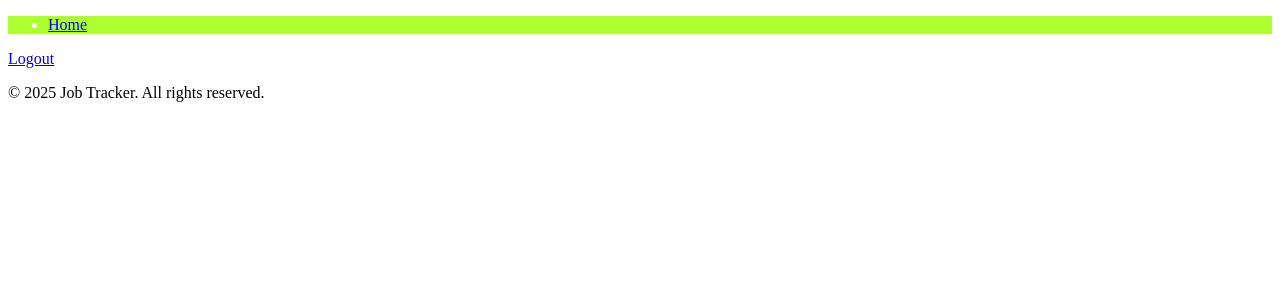
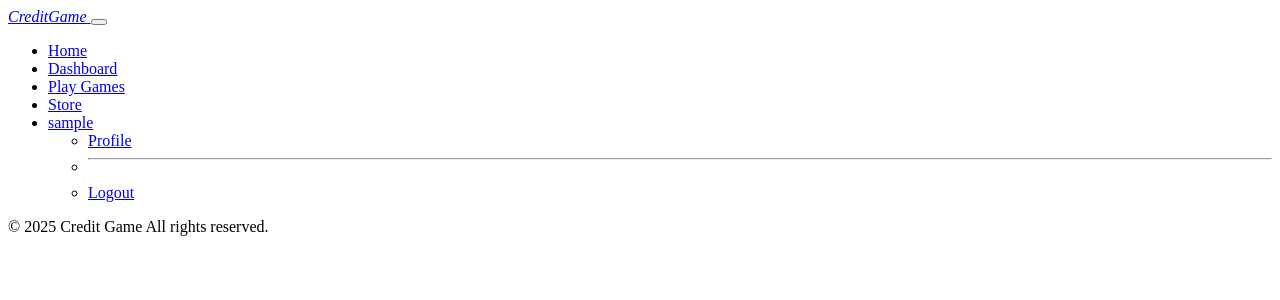
Before and after one commit to jforbes02/Credit, a Flask app: page / in a window 1280 px wide. Shown: the top 300 px of the page. Run offline with Flask 3, Linux system fonts and the light colour scheme; the visitor is signed in with stand-in values (Sample User, id 1).

Commit message:
Used A.I to create a coherant base.html file, will work more on html and css in order to test more

```diff
--- a/app.py
+++ b/app.py
@@ -173,6 +173,10 @@ def make_purchase():
 
     return redirect(url_for('dashboard'))
 
+@app.route("/store")
+@login_required
+def store():
+    return render_template('store.html')
 with app.app_context():
     #db.drop_all()
     db.create_all()
--- a/templates/base.html
+++ b/templates/base.html
@@ -3,35 +3,71 @@
 <head>
     <meta charset="UTF-8">
     <meta name="viewport" content="width=device-width, initial-scale=1.0">
-    <title>Layout</title>
+
+    <title>{% block title %} Credit Management {% endblock %}</title>
     <link rel="stylesheet" href="{{ url_for('static', filename='styles.css') }}">
+
+    {% block extra_css %}{% endblock %}
 </head>
 <body>
-<div class="wrapper"></div>
-<nav class="navbar">
+<header class="header">
+    <nav class="header">
+        <div class="container">
+            <a class="navbar-brand" href="{{ url_for('home') }}">
+                <i class="fas fa-credit-card me-2">CreditGame</i>
+            </a>
 
-    <ul class="nav-list">
-        {% if not current_user.is_authenticated %}
-        <li class="nav-item"><a href="/">Home</a></li>
-        <li class="nav-item"><a href="/login">Login</a></li>
-        <li class="nav-item"><a href="/registration">Register</a></li>
-        {% else %}
-        <li class="nav-item"><a href="/">Home</a></li>
-        {% endif %}
-    </ul>
-</nav>
-<main>{% block content %}{% endblock %}</main>
+            <button class="navbar-toggler" type="button" data-bs-toggle="collapse" data-bs-target="#navbarNav">
+                <span class="navbar-toggler-icon"></span>
+            </button>
+
+            <div class="collapse navbar-collapse" id="navbarNav">
+                <ul class="navbar-nav ms-auto">
+                    <li class="nav-item">
+                        <a class="nav-link" href="{{ url_for('home') }}">Home</a>
+                    </li>
+
+                    {% if current_user.is_authenticated %}
+                    <li class="nav-item">
+                    <a class="nav-link" href="{{ url_for('dashboard') }}">Dashboard</a>
+                    </li>
+                    <li class="nav-item">
+                    <a class="nav-link" href="{{ url_for('play_rps') }}">Play Games</a>
+                    </li>
+                    <li class="nav-item">
+                    <a class="nav-link" href="{{ url_for('store') }}">Store</a>
+                    </li>
+                    <li class="nav-item dropdown">
+                    <a class="nav-link dropdown-toggle" href="#" id="navbarDropdown" role="button" data-bs-toggle="dropdown">
+                        <i class="fas fa-user-circle me-1"></i>{{ current_user.username }}
+                    </a>
+                    <ul class="dropdown-menu dropdown-menu-end">
+                        <li><a class="dropdown-item" href="/dashboard">Profile</a></li>
+                        <li><hr class="dropdown-divider"></li>
+                        <li><a class="dropdown-item" href="{{ url_for('logout') }}">Logout</a></li>
+                </ul>
+                    </li>
+                    {% else %}
+                    <li class="nav-item">
+                    <a class="nav-link" href="{{ url_for('login') }}">Login</a>
+                    </li>
+                    {% endif %}
+                </ul>
+            </div>
+        </div>
+    </nav>
+</header>
+
+<!-- Main Content Container -->
+<main class="main container">{% block content %}{% endblock %}</main>
 <footer>
-    {% if current_user.is_authenticated %}
-    <a href="/logout" class="logout">Logout</a>
-    {%  endif %}
-    <p>&copy; 2025 Job Tracker. All rights reserved.</p>
+    <p>&copy; 2025 Credit Game All rights reserved.</p>
 </footer>
 </body>
 <style>
     nav {
-        background-color: greenyellow;
-        color: white;
+        background-color: white;
+        color: black;
         justify-content: right;
         align-items: flex-start;
     }
```
